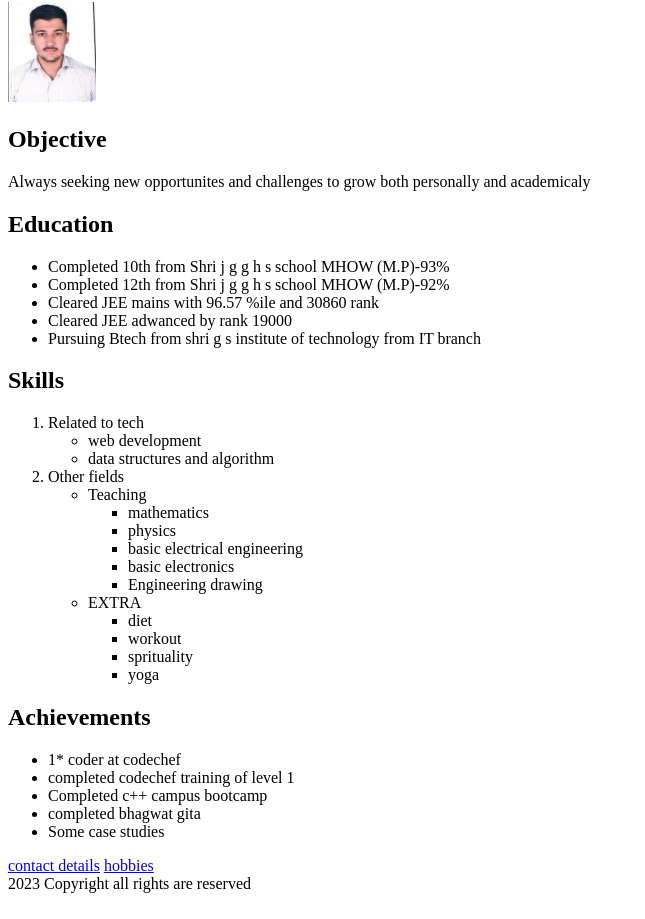
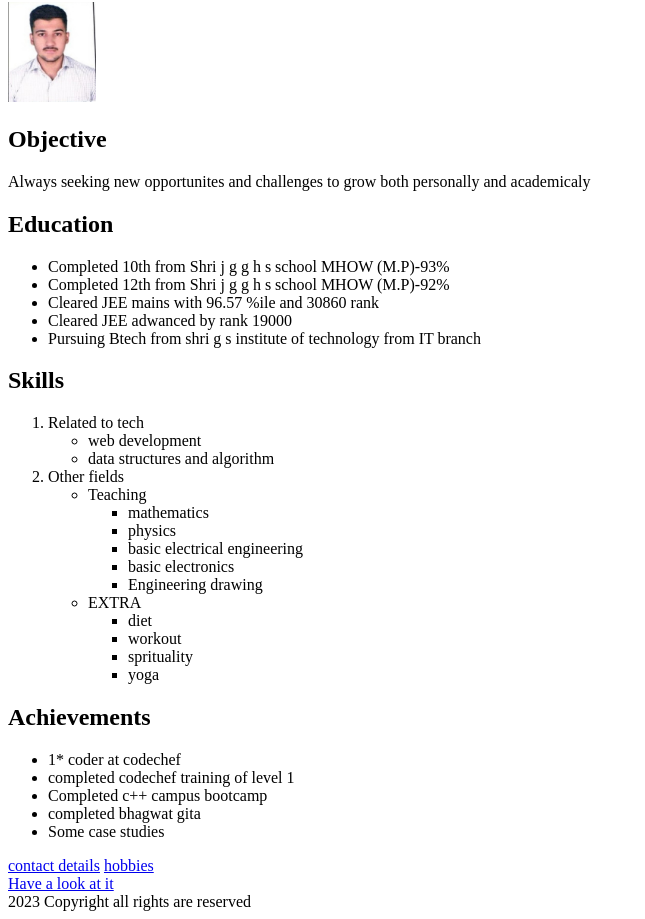
Before and after one commit to HARBHAJANMISHRA/html-resume, a plain HTML site: page index.html in a window 1280 px wide. Shown: the part 78-997 px from the top of the page, without its empty margins (0-645 px from the left). Drawn offline with Linux system fonts and the light colour scheme.

Commit message:
Update index.html

```diff
--- a/index.html
+++ b/index.html
@@ -54,6 +54,7 @@
 </ul>
 <a href="contact.html">contact details</a>
 <a href="hobbies.html">hobbies</a><br>
+    <a href="https://harbhajanmishra.github.io/html-projectportfolio/">Have a look at it</a>
 
 
 
```
